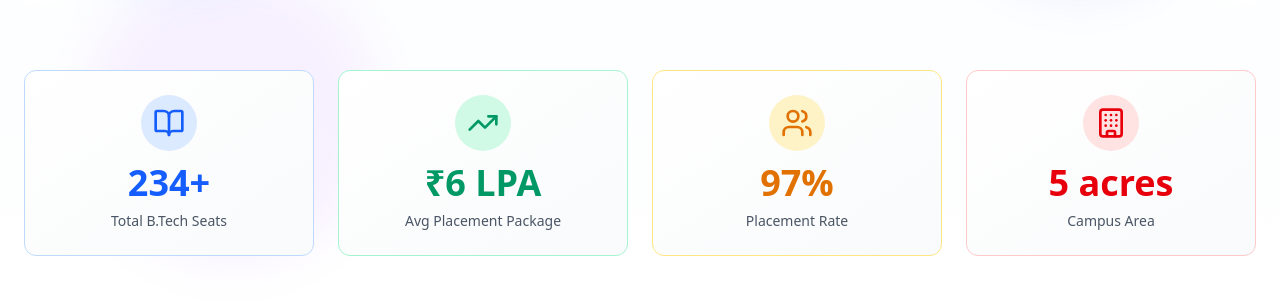
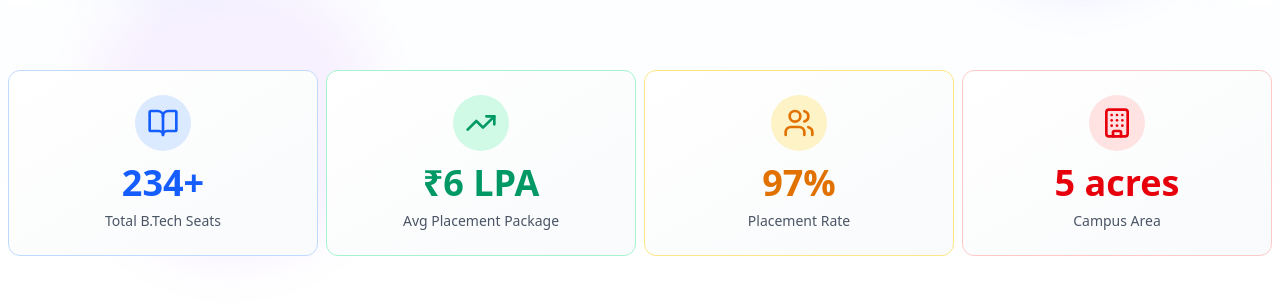
Before and after one commit to Shiv0717/college, a React (Vite) app: page / in a window 1280 px wide. Shown: the part 1140-1446 px from the top of the page. Built offline with nearby package versions, Linux system fonts and the light colour scheme.

Commit message:
Update project files

```diff
--- a/src/components/AchievementsMarquee.jsx
+++ b/src/components/AchievementsMarquee.jsx
@@ -108,7 +108,7 @@
         <div className="absolute bottom-10 left-20 w-72 h-72 bg-purple-400 rounded-full mix-blend-multiply filter blur-xl animate-blob animation-delay-4000"></div>
       </div>
 
-      <div className="max-w-7xl mx-auto px-6 relative z-10">
+      <div className="max-w-7xl mx-auto px-2 relative z-10">
         {/* Heading */}
         <div className="text-center mb-12">
           <div className="inline-flex items-center justify-center mb-4">
@@ -140,7 +140,7 @@
         </div>
 
         {/* Stats Section */}
-        <div className="grid grid-cols-2 lg:grid-cols-4 gap-6 mt-16">
+        <div className="grid grid-cols-2 lg:grid-cols-4 gap-2 mt-16">
           {stats.map((stat, index) => (
             <StatCard
               key={index}
```
